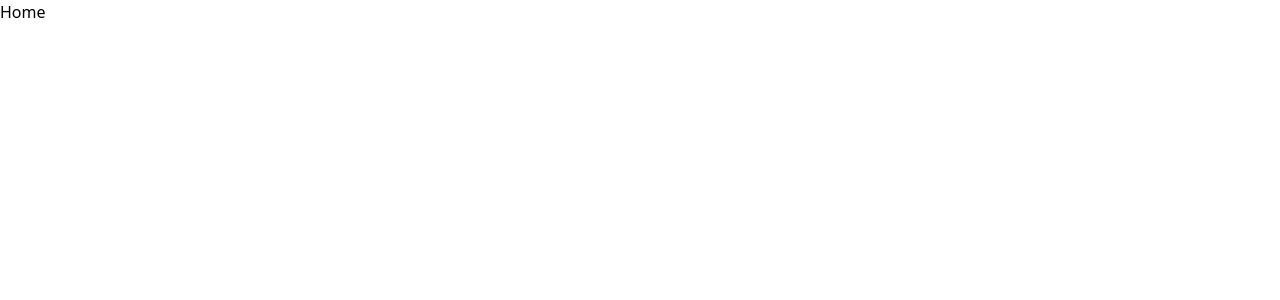
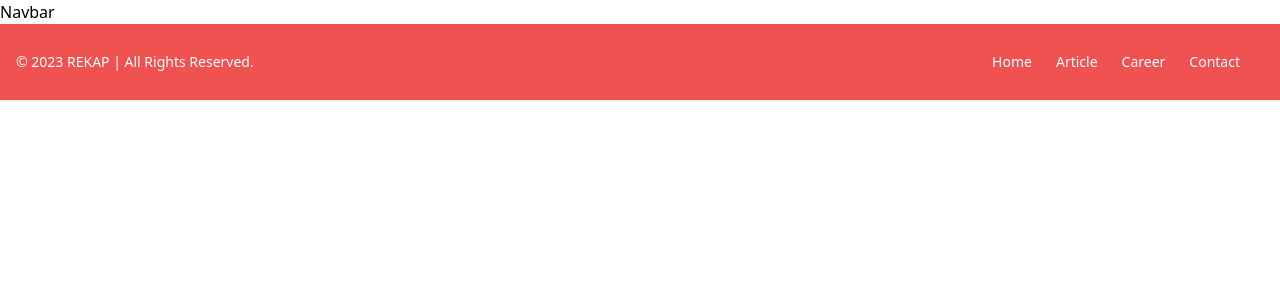
Before and after one commit to yudhaginongpratidina/rencana-karir-mahasiswa, a React (Vite) app in the folder client/: page / in a window 1280 px wide. Shown: the top 300 px of the page. Built offline with nearby package versions, Linux system fonts and the light colour scheme.

Commit message:
Create Component Footer

```diff
--- a/client/src/components/Footer.jsx
+++ b/client/src/components/Footer.jsx
@@ -1,9 +1,70 @@
 import React from 'react'
+import { Link } from 'react-router-dom'
 
 const Footer = () => {
+
+  const url = [
+    {
+      name: "Home",
+      url: "#",
+    },
+    {
+      name: "Article",
+      url: "#",
+    },
+    {
+      name: "Career",
+      url: "#",
+    },
+    {
+      name: "Contact",
+      url: "#",
+    }
+  ]
+
+
   return (
-    <div>Footer</div>
+    <Template>
+      <Copyright title="REKAP" year="2023" />
+      <Menu>
+        {url.map((item, index) => (
+          <li key={index}>
+            <Link to={item.url} class="me-4 md:me-6">{item.name}</Link>
+          </li>
+        ))}
+      </Menu>
+    </Template>
   )
 }
 
 export default Footer
+
+const Template = (props) => {
+  const {children} = props;
+  return (
+    <footer class="bg-red-500 py-3 shadow">
+      <div class="w-full mx-auto max-w-screen-xl p-4 md:flex md:items-center md:justify-between">
+        {children}
+      </div>
+    </footer>
+  )
+}
+
+const Copyright = (props) => {
+  const {title, year} = props;
+
+  return (
+    <span class="text-sm text-white sm:text-center">
+      © {year} <a href="/" class="hover:underline">{title}</a> | All Rights Reserved.
+    </span>
+  )
+}
+
+const Menu = (props) => {
+  const {children} = props;
+  return (
+    <ul class="flex flex-wrap items-center mt-3 text-sm font-medium text-white  sm:mt-0">
+      {children}
+    </ul>
+  )
+}
--- a/client/src/pages/Home.jsx
+++ b/client/src/pages/Home.jsx
@@ -1,8 +1,13 @@
 import React from 'react'
+import Navabar from '../components/Navbar'
+import Footer from '../components/Footer'
 
 const Home = () => {
   return (
-    <div>Home</div>
+    <div>
+      <Navabar />
+      <Footer />
+    </div>
   )
 }
 
```
